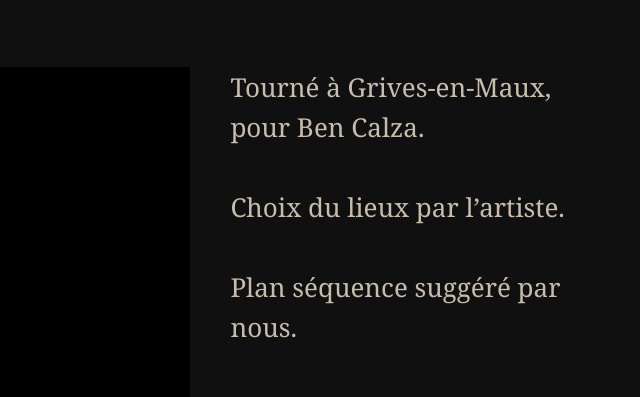
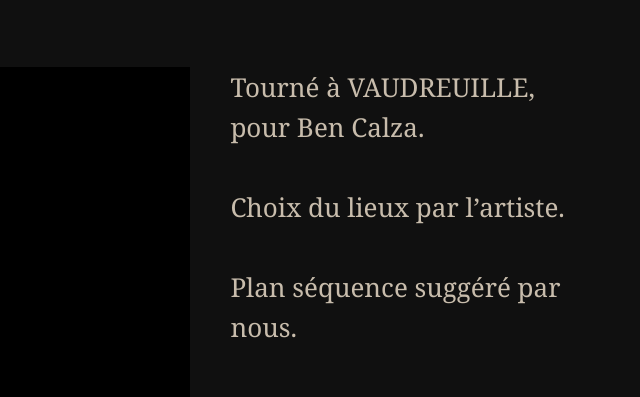
Before and after one commit to yachaka/raws-website, a Gatsby site: page / in a window 1280 px wide. Shown: the part 1615-2012 px from the top of the page, 640-1280 px from the left. Built offline with nearby package versions, Linux system fonts and the light colour scheme; Gatsby itself is replaced by a stand-in of ours.

Commit message:
Vaudreuille Test

```diff
--- a/src/pagesCustom/Index/Index.js
+++ b/src/pagesCustom/Index/Index.js
@@ -167,7 +167,7 @@ const IndexPage = () => {
           <div id={s.mainExtractVideo} />
 
           <p id={s.mainExtractDesc}>
-            Tourné à Grives-en-Maux, pour Ben Calza.
+            Tourné à VAUDREUILLE, pour Ben Calza.
             <br /><br />
             Choix du lieux par l’artiste.
             <br /><br />
```
